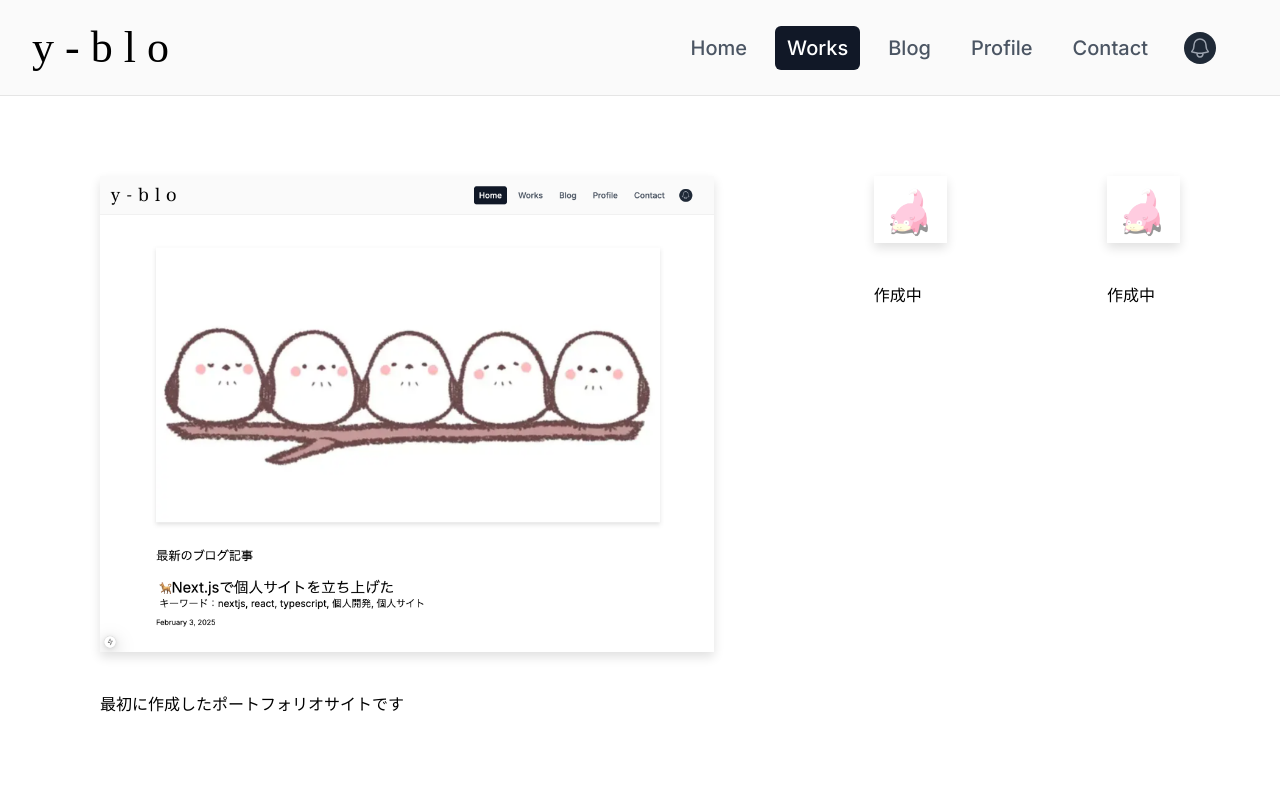
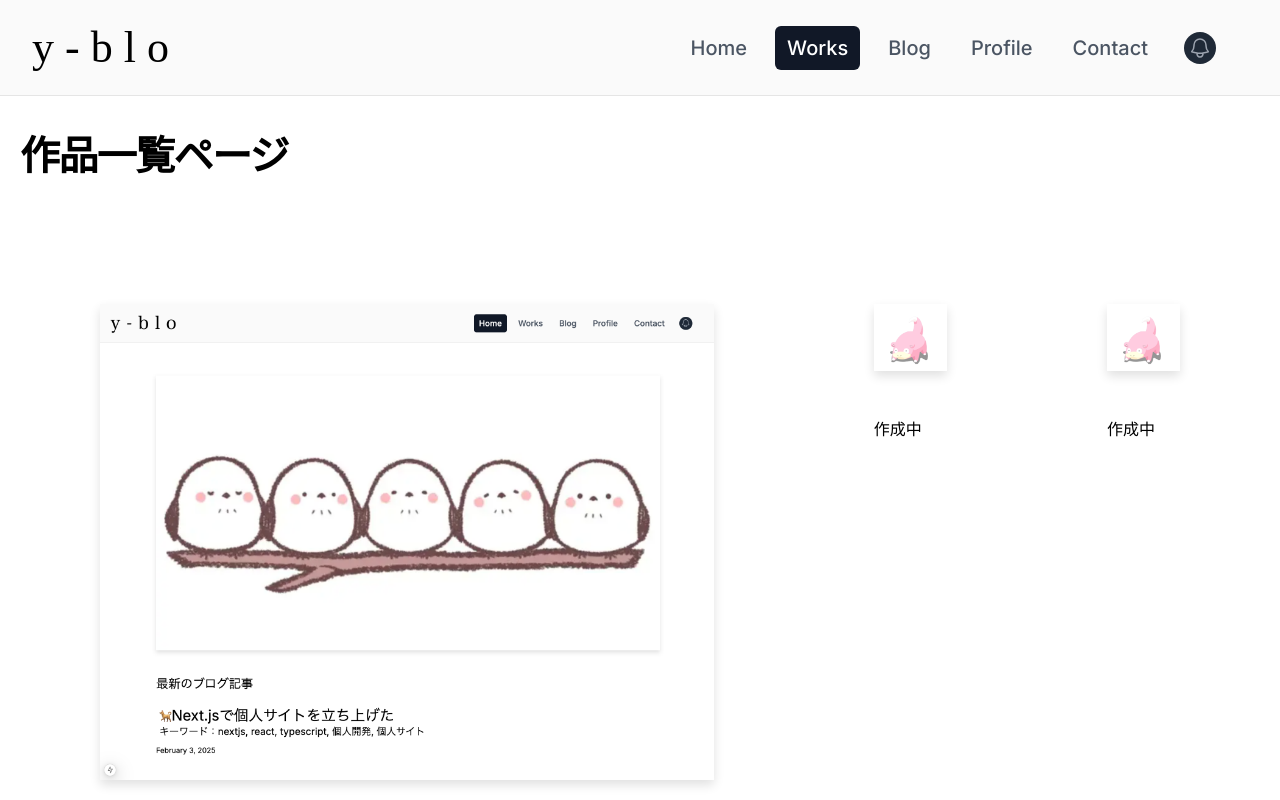
Before and after one commit to kounosukeshibata/y-blo, a Next.js app: page /works in a window 1280 px wide. Shown: the top 800 px of the page. Built offline with nearby package versions, Linux system fonts and the light colour scheme.

Commit message:
Worksページにモーダルを設置

```diff
--- a/src/app/_components/Artifacts.tsx
+++ b/src/app/_components/Artifacts.tsx
@@ -1,18 +1,45 @@
+'use client'
+
 import CoverImage from '@/app/_components/cover-image'
 import ProductionSummary from '@/app/_components/ProductionSummary'
+import WorkModal from '@/app/works/_components/WorkModal'
+import { useState } from 'react'
 
 type ArtProps = {
-  name: string
-  imgsrc: string
+  title: string
+  src: string
   width: number
   height: number
   summary: string
+  textForModal: string
 }
 
-const Artifatcs = ({ name, imgsrc, width, height, summary }: ArtProps) => {
+const Artifatcs = ({
+  title,
+  src,
+  width,
+  height,
+  summary,
+  textForModal,
+}: ArtProps) => {
+  const [isOpen, setIsOpen] = useState(false)
+
+  const handleCloseModal = () => {
+    setIsOpen((isOpen) => !isOpen)
+  }
+
   return (
     <div className="m-20 flex-col">
-      <CoverImage title={name} src={imgsrc} width={width} height={height} />
+      <WorkModal
+        isOpen={isOpen}
+        handleCloseModal={handleCloseModal}
+        title={title}
+        src={src}
+        textForModal={textForModal}
+      />
+      <button onClick={() => setIsOpen(true)}>
+        <CoverImage title={title} src={src} width={width} height={height} />
+      </button>
       <ProductionSummary summary={summary} />
     </div>
   )
--- a/src/app/_components/Collection.tsx
+++ b/src/app/_components/Collection.tsx
@@ -5,25 +5,28 @@ const Collection = () => {
     <div>
       <div className="lg:flex">
         <Artifacts
-          name="y-blo"
-          imgsrc="/assets/profile/portfoliosite-image.png"
+          title="y-blo"
+          src="/assets/profile/portfoliosite-image.png"
           width={300}
           height={300}
           summary="最初に作成したポートフォリオサイトです"
+          textForModal="Next.jsのApp Routerを使用して個人サイトを作成しました。フロントエンドもバックエンドも両方TypeScriptで実装しています。"
         />
         <Artifacts
-          name="テトリス"
-          imgsrc="/assets/profile/yadon-image.png"
+          title="テトリス"
+          src="/assets/profile/yadon-image.png"
           width={700}
           height={700}
           summary="作成中"
+          textForModal="モーダル表示テスト"
         />
         <Artifacts
-          name="テトリス"
-          imgsrc="/assets/profile/yadon-image.png"
+          title="テトリス"
+          src="/assets/profile/yadon-image.png"
           width={700}
           height={700}
           summary="作成中"
+          textForModal="モーダル表示テスト"
         />
       </div>
     </div>
--- /dev/null
+++ b/src/app/_components/ContentsForModal.tsx
@@ -0,0 +1,27 @@
+import CoverImage from '@/app/_components/cover-image'
+import ProductionSummary from '@/app/_components/ProductionSummary'
+
+type ArtProps = {
+  title: string
+  src: string
+  width: number
+  height: number
+  textForModal: string
+}
+
+const ContentsForModal = ({
+  title,
+  src,
+  width,
+  height,
+  textForModal,
+}: ArtProps) => {
+  return (
+    <div className="m-10">
+      <CoverImage title={title} src={src} width={width} height={height} />
+      <ProductionSummary summary={textForModal} />
+    </div>
+  )
+}
+
+export default ContentsForModal
--- /dev/null
+++ b/src/app/_components/Modal.tsx
@@ -0,0 +1,24 @@
+type ModalProps = {
+  isOpen: boolean
+  handleCloseModal: () => void
+  children: React.ReactNode
+}
+
+const Modal = ({ isOpen, handleCloseModal, children }: ModalProps) => {
+  if (!isOpen) {
+    return <></>
+  }
+
+  return (
+    <div className="fixed inset-0 z-50 flex items-center justify-center bg-gray-500 bg-opacity-75">
+      <div className="bg-white rounded-lg p-6 max-w-lg w-full">
+        <button onClick={handleCloseModal} className="mb-4">
+          閉じる
+        </button>
+        {children}
+      </div>
+    </div>
+  )
+}
+
+export default Modal
--- /dev/null
+++ b/src/app/works/_components/WorkModal.tsx
@@ -0,0 +1,32 @@
+import ContentsForModal from '@/app/_components/ContentsForModal'
+import Modal from '@/app/_components/Modal'
+
+type WorkModalProps = {
+  isOpen: boolean
+  handleCloseModal: () => void
+  title: string
+  src: string
+  textForModal: string
+}
+
+const WorkModal = ({
+  isOpen,
+  handleCloseModal,
+  title,
+  src,
+  textForModal,
+}: WorkModalProps) => {
+  return (
+    <Modal isOpen={isOpen} handleCloseModal={handleCloseModal}>
+      <ContentsForModal
+        title={title}
+        src={src}
+        width={300}
+        height={300}
+        textForModal={textForModal}
+      />
+    </Modal>
+  )
+}
+
+export default WorkModal
--- a/src/app/works/page.tsx
+++ b/src/app/works/page.tsx
@@ -4,6 +4,9 @@ import Container from '@/app/_components/container'
 const Page = () => {
   return (
     <Container>
+      <h1 className="mb-12 mt-10 text-5xl font-bold leading-tight tracking-tighter md:leading-none md:text-5xl lg:text-5xl text-center md:text-left">
+        作品一覧ページ
+      </h1>
       <Collection />
     </Container>
   )
```
